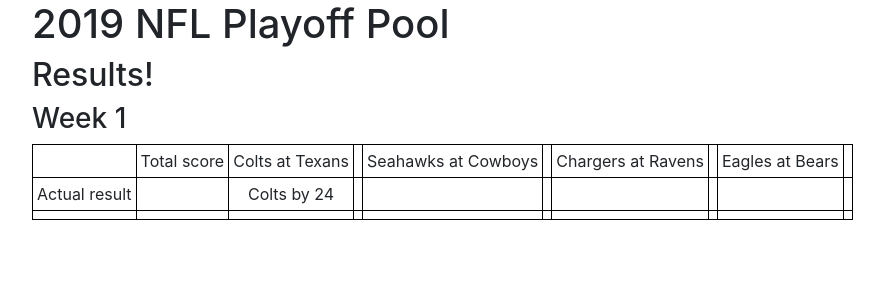
After one commit to TomHayosh/playoff_pool, a Django app: page /picks/results/ in a window 1280 px wide. The commit adds this page. Shown: the top 300 px of the page, without its empty margins (53-937 px from the left). Run offline with Django 3.2, Linux system fonts and the light colour scheme; data that the repository does not hold is empty; some libraries are stand-ins or nearby versions.

Commit message:
Added results table. Not accessible from other pages yet, and updates still require redeploy.

```diff
--- a/functional_tests/tests.py
+++ b/functional_tests/tests.py
@@ -73,7 +73,7 @@ class NewVisitorTest(StaticLiveServerTestCase):
         header_text = self.browser.find_element_by_tag_name('h1').text
         self.assertIn('2019 NFL Playoff Pool', header_text)
         header_text = self.browser.find_element_by_tag_name('h2').text
-        self.assertIn('Enter your name', header_text)
+        self.assertIn('Welcome', header_text)
 
         inputbox = self.browser.find_element_by_id('participant')
         inputbox.send_keys('Chuck Medhurst')
@@ -95,7 +95,7 @@ class NewVisitorTest(StaticLiveServerTestCase):
         header_text = self.browser.find_element_by_tag_name('h1').text
         self.assertIn('2019 NFL Playoff Pool', header_text)
         header_text = self.browser.find_element_by_tag_name('h2').text
-        self.assertIn('Enter your name', header_text)
+        self.assertIn('Welcome', header_text)
 
         inputbox = self.browser.find_element_by_id('participant')
         inputbox.send_keys('Mike Holton')
--- a/pool/templates/base.html
+++ b/pool/templates/base.html
@@ -7,6 +7,11 @@
     <meta name="viewport" content="width=device-width, initial-scale=1">
     <title>2019 NFL Playoff Pool</title>
     <link href="/static/bootstrap/css/bootstrap.min.css" rel="stylesheet">
+    <style>
+      table, th, td {
+          border: 1px solid black;
+      }
+    </style>
   </head>
   <body>
     <!-- Don't forget fake NPS - reject 1-6 inputs. For TPS (Tom Promoter Score) Reports -->
--- /dev/null
+++ b/pool/templates/results.html
@@ -0,0 +1,16 @@
+{% extends 'base.html' %}
+
+{% block header_text %}Results!{% endblock %}
+
+{% block pagebody %}
+  <h3>Week 1</h3>
+  <table id="week_1_table" cellpadding="4">
+    {% for row in data %}
+    <tr>
+      {% for cell in row %}
+      <td{% if forloop.counter > 1 %} align="center"{% endif %}>{{ cell }}</td>
+      {% endfor %}
+    </tr>
+    {% endfor %}
+  </table>
+{% endblock %}
--- a/pool/urls.py
+++ b/pool/urls.py
@@ -23,4 +23,5 @@ urlpatterns = [
     path('update_picks', views.update_picks,
          name='update_picks'),
     path('edit/', views.edit_picks, name='edit_picks'),
+    path('results/', views.results, name='results'),
 ]
--- a/pool/views.py
+++ b/pool/views.py
@@ -1,13 +1,22 @@
 from django.contrib.auth import login, authenticate
 from django.shortcuts import render, redirect
 from django.contrib.auth.decorators import login_required
-from pool.forms import SignUpForm
+from pool.forms import SignUpForm, User
 from pool.models import PickSet
 import datetime
 
+round_1_matchups = [
+    ['Colts', 'Texans'],
+    ['Seahawks', 'Cowboys'],
+    ['Chargers', 'Ravens'],
+    ['Eagles', 'Bears'],
+]
 
 round_1_expiration_time = datetime.datetime(2019, 1, 10, 18)
 # round_1_expiration_time = datetime.datetime(2018, 12, 29, 21, 41)
+started = [True, False, False, False]
+finished = [True, False, False, False]
+result = [24, -7, 10, 256]
 
 
 def signup(request):
@@ -28,6 +37,95 @@ def signup(request):
     else:
         form = SignUpForm()
     return render(request, 'signup.html', {'form': form})
+
+
+def lookup(matchup, key):
+    return round_1_matchups[key]
+
+
+def pad_row(row):
+    row.append('')  # For week total
+    row.append('')  # For game 1 pick
+    row.append('')  # For game 1 delta
+    row.append('')  # For game 2 pick
+    row.append('')  # For game 2 delta
+    row.append('')  # For game 3 pick
+    row.append('')  # For game 3 delta
+    row.append('')  # For game 4 pick
+    row.append('')  # For game 4 delta
+    return row
+
+
+def results(request, whatif=0):
+    data = [
+        [
+            '', 'Total score',
+            'Colts at Texans', '',
+            'Seahawks at Cowboys', '',
+            'Chargers at Ravens', '',
+            'Eagles at Bears', '',
+        ]
+    ]
+    row = ['Actual result']
+    row = pad_row(row)
+    for i in range(4):
+        if finished[i]:
+            if result[i] > 0:
+                team = round_1_matchups[i][0]
+            else:
+                team = round_1_matchups[i][1]
+            column = 2 * i + 2
+            row[column] = team + ' by ' + str(result[i])
+    data.append(row)
+
+    row = ['']
+    row = pad_row(row)
+    data.append(row)
+
+    for pick in PickSet.objects.all():
+        user = User.objects.get(username=pick.name)
+        row = [user.first_name + ' ' + user.last_name]
+        row = pad_row(row)
+        total_score = 0
+        if started[0]:
+            row[2] = round_1_matchups[0][pick.round_1_game_1_team]
+            row[2] += ' by ' + str(pick.round_1_game_1)
+            if finished[0]:
+                sign = pick.round_1_game_1_team * 2 - 1
+                signed_pick = sign * pick.round_1_game_1
+                delta = signed_pick - result[0]
+                row[3] = abs(delta)
+                total_score += abs(delta)
+        if started[1]:
+            row[4] = round_1_matchups[1][pick.round_1_game_2_team]
+            row[4] += ' by ' + str(pick.round_1_game_2)
+            if finished[1]:
+                sign = pick.round_1_game_2_team * 2 - 1
+                signed_pick = sign * pick.round_1_game_2
+                delta = signed_pick - result[1]
+                row[5] = abs(delta)
+                total_score += abs(delta)
+        if started[2]:
+            row[6] = round_1_matchups[2][pick.round_1_game_3_team]
+            row[6] += ' by ' + str(pick.round_1_game_3)
+            if finished[2]:
+                sign = pick.round_1_game_3_team * 2 - 1
+                signed_pick = sign * pick.round_1_game_3
+                delta = signed_pick - result[2]
+                row[7] = abs(delta)
+                total_score += abs(delta)
+        if started[3]:
+            row[8] = round_1_matchups[3][pick.round_1_game_4_team]
+            row[8] += ' by ' + str(pick.round_1_game_4)
+            if finished[3]:
+                sign = pick.round_1_game_4_team * 2 - 1
+                signed_pick = sign * pick.round_1_game_4
+                delta = signed_pick - result[3]
+                row[9] = abs(delta)
+                total_score += abs(delta)
+        row[1] = total_score
+        data.append(row)
+    return render(request, 'results.html', {'data': data, 'whatif': True})
 
 
 def profile(request):
```
